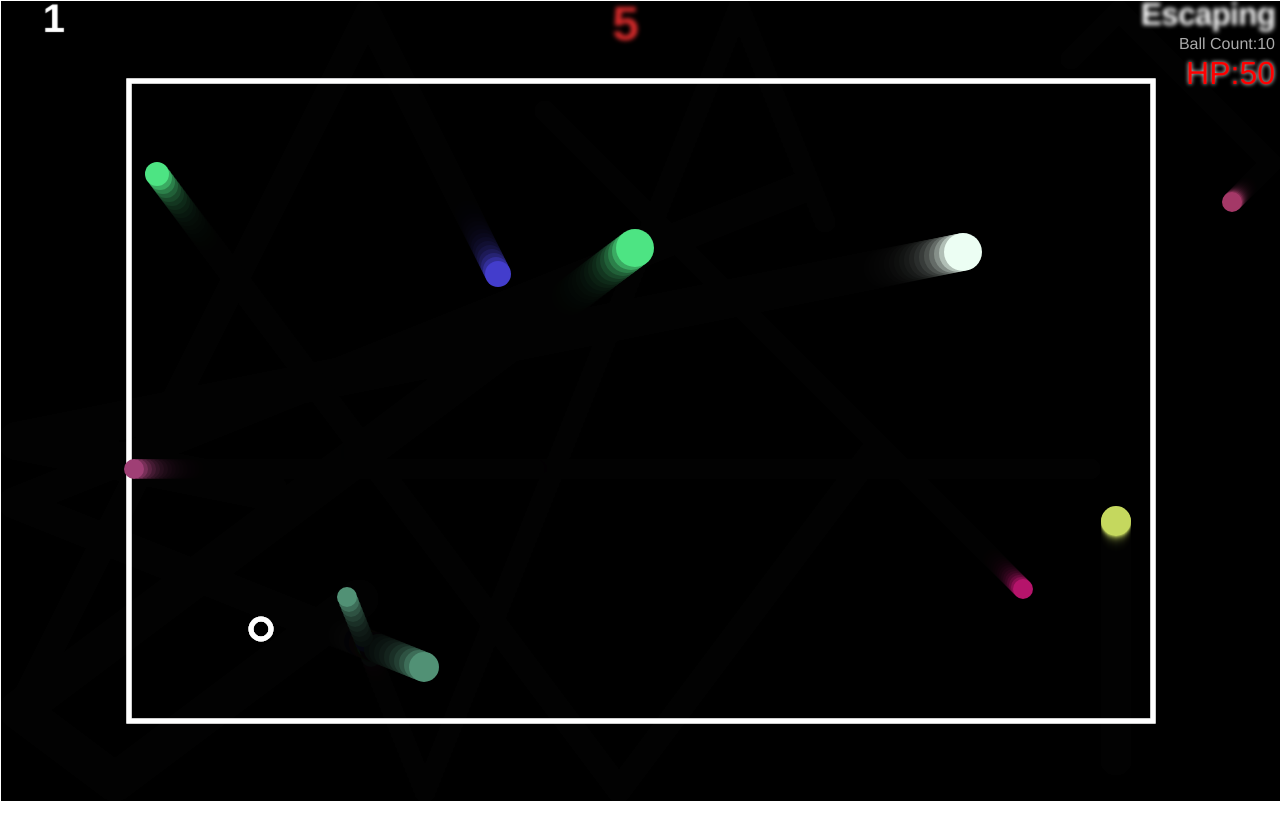
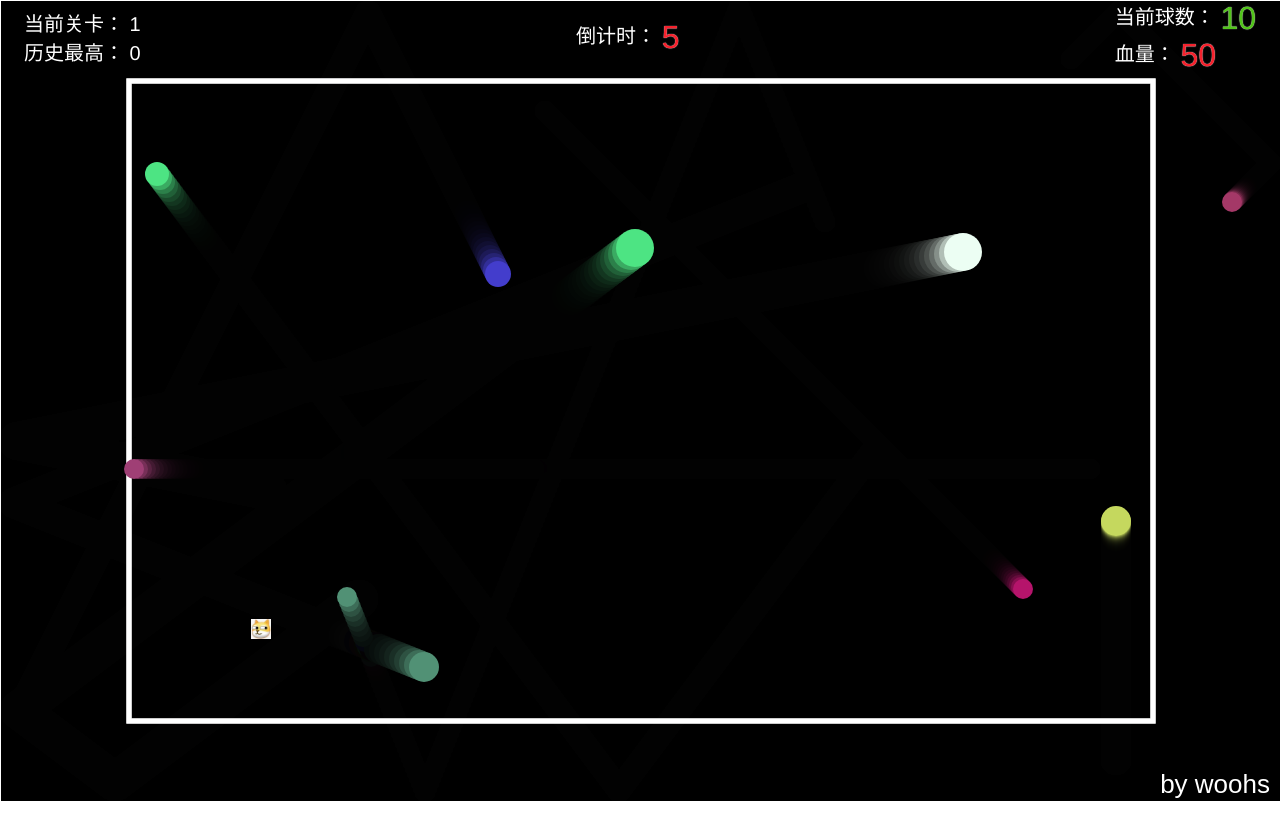
Before and after one commit to woohs/BouncingGame, a plain HTML site: page index.html in a window 1280 px wide. Before the commit the page ends 805 px from the top, so only its background shows below. Drawn offline with Linux system fonts and the light colour scheme.

Commit message:
feat: 更新主角为狗头，优化界面

```diff
--- a/index.html
+++ b/index.html
@@ -3,20 +3,51 @@
 <head>
   <meta charset="utf-8" />
   <meta http-equiv="X-UA-Compatible" content="IE=edge">
-  <title>Escaping</title>
+  <title>快逃！</title>
   <meta name="viewport" content="width=device-width, initial-scale=1">
   <link rel="stylesheet" type="text/css" media="screen" href="style.css" />
 
 </head>
 <body>
-  <h1 id="chapter">1</h1>
-  <h1>Escaping</h1>
-  <h2 id="timeout">10</h2>
-  <h3 id = "result"></h3>
-  <p id = "ballCount">Ball count:</p>
-  <p id = "mainHP">HP:</p>
-  <!-- <div class="move_border"></div> -->
+  <div class="header">
+    <div>
+      <div>
+        当前关卡：
+        <span id="chapter">1</span>
+      </div>
+
+      <div>
+        历史最高：
+        <span id="best-chapter">-</span>
+      </div>
+    </div>
+
+    <div>
+      倒计时：
+      <span id="timeout">10</span>
+    </div>
+
+    <div class="info">
+      <div>
+        当前球数：
+        <span id="ballCount"></span>
+      </div>
+      <div>
+        血量：
+        <span id="mainHP"></span>
+      </div>
+    </div>
+  </div>
+  <div id="result"></div>
+
   <canvas></canvas>
+
+  <div class="footer">
+    <div>by woohs</div>
+  </div>
+
+  <img id="avatar" src="./dog.png">
+
   <script src="main.js"></script>
 </body>
 </html>
--- a/main.js
+++ b/main.js
@@ -1,33 +1,22 @@
-var canvas = document.querySelector('canvas');
-var ctx = canvas.getContext('2d');
+var canvas = document.querySelector("canvas");
+var ctx = canvas.getContext("2d");
 
-var width = canvas.width = window.innerWidth;
-var height = canvas.height = window.innerHeight;
+var width = (canvas.width = window.innerWidth);
+var height = (canvas.height = window.innerHeight);
 var MOVE_MIN_WIDTH = width * 0.1;
 var MOVE_MIN_HEIGHT = height * 0.1;
 var MOVE_MAX_WIDTH = width * 0.9;
 var MOVE_MAX_HEIGHT = height * 0.9;
 var ANIMATION = null;
 
-
-window.onload = function () {
-  updateHtml();
-  showMainHP(evilCircle.hp);
-  setTimeout( () => {
-    gameParams.start = true;
-  }, 1000)
-  loop();
-}
-
-
 // function to generate random number
-function random(min,max) {
-  var num = Math.floor(Math.random()*(max-min)) + min;
+function random(min, max) {
+  var num = Math.floor(Math.random() * (max - min)) + min;
   return num;
 }
 
 //系统变量
-function GameParams(){
+function GameParams() {
   this.time = 10;
   this.chapter = 1;
   this.ballCount = 10;
@@ -45,61 +34,62 @@ function Shape(x, y, velX, velY, exists) {
 //定义控制器
 function EvilCircle(x, y, exists) {
   Shape.call(this, x, y, exists);
-  this.color = 'white';
+  this.color = "white";
   this.size = 10;
   this.velX = 10;
   this.velY = 10;
   this.hp = 50; // 生命值
 }
 
-EvilCircle.prototype.draw = function(){
-  ctx.beginPath();
-  ctx.lineWidth = 5;
+EvilCircle.prototype.draw = function () {
+  var img = document.querySelector("#avatar");
+  // ctx.beginPath();
   ctx.strokeStyle = this.color;
-  ctx.arc(this.x, this.y, this.size, 0, 2 * Math.PI);
-  ctx.stroke();
-}
 
-EvilCircle.prototype.checkBounds = function() {
-  if((this.x + this.size) >= MOVE_MAX_WIDTH) {
+  ctx.drawImage(img, this.x - 10, this.y - 10, 20, 20);
+  // ctx.arc(this.x, this.y, this.size, 0, 2 * Math.PI);
+  // ctx.stroke();
+};
+
+EvilCircle.prototype.checkBounds = function () {
+  if (this.x + this.size >= MOVE_MAX_WIDTH) {
     this.x -= this.size;
   }
 
-  if((this.x - this.size) <= MOVE_MIN_WIDTH) {
+  if (this.x - this.size <= MOVE_MIN_WIDTH) {
     this.x += this.size;
   }
 
-  if((this.y + this.size) >= MOVE_MAX_HEIGHT) {
+  if (this.y + this.size >= MOVE_MAX_HEIGHT) {
     this.y -= this.size;
   }
 
-  if((this.y - this.size) <= MOVE_MIN_HEIGHT) {
+  if (this.y - this.size <= MOVE_MIN_HEIGHT) {
     this.y += this.size;
   }
 };
 
-EvilCircle.prototype.setControls = function() {
+EvilCircle.prototype.setControls = function () {
   var _this = this;
   var _keyPressed = {};
 
   window.onkeyup = function (e) {
     _keyPressed[e.keyCode] = false;
-    if(e.keyCode === 16){
+    if (e.keyCode === 16) {
       _this.velX = 10;
       _this.velY = 10;
     }
-  }
-  window.onkeydown = function(e){
+  };
+  window.onkeydown = function (e) {
     _keyPressed[e.keyCode] = true;
-    if(e.keyCode === 16){
+    if (e.keyCode === 16) {
       _this.velX = 15;
       _this.velY = 15;
     }
-  }
-  setInterval(function(){
-    for(var key in _keyPressed){
-      if(_keyPressed[key]){
-
+  };
+  setInterval(function () {
+    for (var key in _keyPressed) {
+      if (_keyPressed[key]) {
         switch (parseInt(key)) {
           case 65:
             _this.x -= _this.velX;
@@ -119,23 +109,28 @@ EvilCircle.prototype.setControls = function() {
         }
       }
     }
-  },50)
-}
+  }, 50);
+};
 
 //碰撞判断
-EvilCircle.prototype.collisionDetect = function() {
-  for(var j = 0; j < balls.length; j++) {
-
+EvilCircle.prototype.collisionDetect = function () {
+  for (var j = 0; j < balls.length; j++) {
     var dx = this.x - balls[j].x;
     var dy = this.y - balls[j].y;
     var distance = Math.sqrt(dx * dx + dy * dy);
 
     if (distance < this.size + balls[j].size) {
-      this.hp --; //扣分
-      this.color = 'rgb(' + random(0,255) + ',' + random(0,255) + ',' + random(0,255) +')';
+      this.hp--; //扣分
+      this.color =
+        "rgb(" +
+        random(0, 255) +
+        "," +
+        random(0, 255) +
+        "," +
+        random(0, 255) +
+        ")";
       showMainHP(this.hp);
     }
-
   }
 };
 
@@ -153,7 +148,7 @@ function Ball(x, y, velX, velY, exists, color, size) {
 
 // define ball draw method
 
-Ball.prototype.draw = function() {
+Ball.prototype.draw = function () {
   ctx.beginPath();
   ctx.fillStyle = this.color;
   ctx.arc(this.x, this.y, this.size, 0, 2 * Math.PI);
@@ -162,21 +157,21 @@ Ball.prototype.draw = function() {
 
 // define ball update method
 
-Ball.prototype.update = function() {
-  if((this.x + this.size) >= width) {
-    this.velX = -(this.velX);
+Ball.prototype.update = function () {
+  if (this.x + this.size >= width) {
+    this.velX = -this.velX;
   }
 
-  if((this.x - this.size) <= 0) {
-    this.velX = -(this.velX);
+  if (this.x - this.size <= 0) {
+    this.velX = -this.velX;
   }
 
-  if((this.y + this.size) >= height) {
-    this.velY = -(this.velY);
+  if (this.y + this.size >= height) {
+    this.velY = -this.velY;
   }
 
-  if((this.y - this.size) <= 0) {
-    this.velY = -(this.velY);
+  if (this.y - this.size <= 0) {
+    this.velY = -this.velY;
   }
 
   this.x += this.velX;
@@ -185,15 +180,22 @@ Ball.prototype.update = function() {
 
 // define ball collision detection
 
-Ball.prototype.collisionDetect = function() {
-  for(var j = 0; j < balls.length; j++) {
-    if(!(this === balls[j])) {
+Ball.prototype.collisionDetect = function () {
+  for (var j = 0; j < balls.length; j++) {
+    if (!(this === balls[j])) {
       var dx = this.x - balls[j].x;
       var dy = this.y - balls[j].y;
       var distance = Math.sqrt(dx * dx + dy * dy);
 
       if (distance < this.size + balls[j].size) {
-        balls[j].color = this.color = 'rgb(' + random(0,255) + ',' + random(0,255) + ',' + random(0,255) +')';
+        balls[j].color = this.color =
+          "rgb(" +
+          random(0, 255) +
+          "," +
+          random(0, 255) +
+          "," +
+          random(0, 255) +
+          ")";
       }
     }
   }
@@ -206,109 +208,142 @@ var balls = [];
 // define loop that keeps drawing the scene constantly
 
 function loop() {
-  ctx.fillStyle = 'rgba(0,0,0,0.25)';
-  ctx.fillRect(0,0,width,height);
-  ctx.strokeRect(width * 0.1, height * 0.1, width * 0.8, height * 0.8);  //绘制矩形边框
+  ctx.fillStyle = "rgba(0,0,0,0.25)";
+  ctx.fillRect(0, 0, width, height);
+  ctx.lineWidth = 5;
+  ctx.strokeRect(width * 0.1, height * 0.1, width * 0.8, height * 0.8); //绘制矩形边框
 
-  while(balls.length < gameParams.ballCount) {
-    var size = random(10,20);
+  while (balls.length < gameParams.ballCount) {
+    var size = random(10, 20);
     var ball = new Ball(
       // ball position always drawn at least one ball width
       // away from the adge of the canvas, to avoid drawing errors
-      random(0 + size,width - size),
-      random(0 + size,height - size),
-      random(-5,5),
-      random(-5,5),
+      random(0 + size, width - size),
+      random(0 + size, height - size),
+      random(-5, 5),
+      random(-5, 5),
       true,
-      'rgb(' + random(0,255) + ',' + random(0,255) + ',' + random(0,255) +')',
+      "rgb(" +
+        random(0, 255) +
+        "," +
+        random(0, 255) +
+        "," +
+        random(0, 255) +
+        ")",
       size
     );
     balls.push(ball);
   }
 
-
-    for(var i = 0; i < balls.length; i++) {
-      if(balls[i].exists){
+  for (var i = 0; i < balls.length; i++) {
+    if (balls[i].exists) {
       balls[i].draw();
-        if(gameParams.start){
+      if (gameParams.start) {
         balls[i].update();
         balls[i].collisionDetect();
       }
     }
   }
 
-
-
   evilCircle.draw();
   evilCircle.checkBounds();
   evilCircle.collisionDetect();
 
-
   ANIMATION = requestAnimationFrame(loop);
 }
 
-function updateHtml(){
-  document.getElementById('ballCount').innerHTML = 'Ball Count:' + gameParams.ballCount;
-  document.getElementById('chapter').innerHTML = gameParams.chapter;
+function updateHtml() {
+  document.getElementById("ballCount").innerHTML = gameParams.ballCount;
+  document.getElementById("chapter").innerHTML = gameParams.chapter;
 }
-function showMainHP(val){
-  document.getElementById('mainHP').innerHTML = 'HP:' + val;
-  if(val <= 0){
-    document.getElementById('result').innerHTML = 'GAME OVER'
+function showMainHP(val) {
+  document.getElementById("mainHP").innerHTML = val;
+  if (val <= 0) {
+    document.getElementById("result").innerHTML = "GAME OVER";
     window.cancelAnimationFrame(ANIMATION);
-    clearInterval(timer);//停止定时器
+    clearInterval(timer); //停止定时器
 
+    var historyChapter = localStorage.getItem("gameParams.chapter") || 0;
+    if (gameParams.chapter > historyChapter) {
+      localStorage.setItem("gameParams.chapter", gameParams.chapter);
+      document.getElementById("best-chapter").innerHTML = gameParams.chapter;
+    }
   }
 }
 //增加球速度
 function promoteVel() {
-  for(var itm of balls){
+  for (var itm of balls) {
     console.log(itm);
-    itm.velX < 0 ? itm.velX -= random(1, 9)/10 : itm.velX += random(1, 9)/10;
-    itm.velY < 0 ? itm.velY -= random(1, 9)/10 : itm.velY += random(1, 9)/10;
+    itm.velX < 0
+      ? (itm.velX -= random(1, 9) / 10)
+      : (itm.velX += random(1, 9) / 10);
+    itm.velY < 0
+      ? (itm.velY -= random(1, 9) / 10)
+      : (itm.velY += random(1, 9) / 10);
   }
 }
 
-function successAction(){
-  clearInterval(timer);//停止定时器
+function successAction() {
+  clearInterval(timer); //停止定时器
   gameParams.start = false;
-  setTimeout(() => {//延时一秒增加
-    if(gameParams.ballCount < 20){
+  //延时一秒增加
+  if (gameParams.ballCount < 20) {
     gameParams.ballCount += 2;
-    }else{
-      promoteVel();//提升速度
+  } else if (gameParams.ballCount < 30) {
+    promoteVel(); //提升速度
+    gameParams.ballCount += 1;
+  } else {
+    promoteVel(); //提升速度
   }
   gameParams.time = 10;
-    gameParams.chapter ++;
+  gameParams.chapter++;
   updateHtml();
-  }, 1000)
 
-  setTimeout(() => {//延时3秒启动
+  setTimeout(() => {
+    //延时3秒启动
     gameParams.start = true;
 
-    timer = setInterval(()=>{
-      gameParams.time --;
-      document.getElementById('timeout').innerHTML = gameParams.time;
-      if(gameParams.time <= 0){
+    timer = setInterval(() => {
+      document.getElementById("timeout").innerHTML = gameParams.time;
+      if (gameParams.time <= 0) {
         successAction();
       }
-    },1000)
-  },3000);
+      gameParams.time--;
+    }, 1000);
+  }, 3000);
 }
 
+alert("开始游戏？");
+
+// 历史最高分
+document.getElementById("best-chapter").innerHTML =
+  localStorage.getItem("gameParams.chapter") || 0;
+
 //定时器
-var timer = setInterval(()=>{
-  gameParams.time --;
-  document.getElementById('timeout').innerHTML = gameParams.time;
-  if(gameParams.time <= 0){
+var timer = setInterval(() => {
+  gameParams.time--;
+  document.getElementById("timeout").innerHTML = gameParams.time;
+  if (gameParams.time <= 0) {
     successAction();
   }
-},1000)
-
+}, 1000);
 
 //初始化系统变量
 var gameParams = new GameParams();
 
 //初始化目标
-var evilCircle = new EvilCircle(random(MOVE_MIN_WIDTH,MOVE_MAX_WIDTH),random(MOVE_MIN_HEIGHT,MOVE_MAX_HEIGHT),true);
+var evilCircle = new EvilCircle(
+  random(MOVE_MIN_WIDTH, MOVE_MAX_WIDTH),
+  random(MOVE_MIN_HEIGHT, MOVE_MAX_HEIGHT),
+  true
+);
 evilCircle.setControls();
+
+window.onload = function () {
+  updateHtml();
+  showMainHP(evilCircle.hp);
+  setTimeout(() => {
+    gameParams.start = true;
+  }, 1000);
+  loop();
+};
--- a/style.css
+++ b/style.css
@@ -1,9 +1,10 @@
-html, body {
+html,
+body {
   margin: 0;
 }
 
 html {
-  font-family: 'Helvetica Neue', Helvetica, Arial, sans-serif;
+  font-family: "Helvetica Neue", Helvetica, Arial, sans-serif;
   height: 100%;
 }
 
@@ -13,73 +14,60 @@ body {
   border: 1px solid white;
 }
 
-h1 {
-  font-size: 2rem;
-  letter-spacing: -1px;
+.header {
   position: absolute;
-  margin: 0;
-  top: -4px;
-  right: 5px;
-
-  color: transparent;
-  text-shadow: 0 0 4px white;
+  top: 0;
+  left: 0;
+  right: 0;
+  color: white;
+  display: flex;
+  justify-content: space-between;
+  padding: 0px 24px;
+  align-items: center;
+  font-size: 20px;
 }
 
-h2 {
-  font-size: 3rem;
-  letter-spacing: 1px;
-  position: absolute;
-  margin: 0;
-  top: -4px;
-  right: 50%;
-
-  color: transparent;
-  text-shadow: 0 0 4px #d32a2a;
+#timeout {
+  font-size: 2rem;
+  color: #f5222d;
+  text-shadow: 0 0 1px white;
+  vertical-align: sub;
 }
 
-h1#chapter {
-  font-size: 2.5rem;
-  letter-spacing: -1px;
+#result {
   position: absolute;
-  margin: 0;
-  top: -4px;
-  right: 95%;
-
-  text-shadow: 0 0 1px white;
+  top: 50%;
+  left: 50%;
+  transform: translate(-50%, -50%);
+  font-size: 86px;
+  font-weight: bold;
+  color: #f5222d;
 }
 
-p#ballCount {
+#ballCount {
+  font-size: 2rem;
+  color: #52c41a;
+  text-shadow: 0 0 1px white;
+  vertical-align: sub;
+}
+
+#mainHP {
+  font-size: 2rem;
+  color: #f5222d;
+  text-shadow: 0 0 1px white;
+  vertical-align: sub;
+}
+
+#avatar {
+  visibility: hidden;
+}
+
+.footer {
   position: absolute;
-  margin: 0;
-  top: 35px;
-  right: 5px;
-  color: #aaa;
+  text-align: right;
+  font-size: 26px;
+  bottom: 0;
+  right: 10px;
+  font-family: fantasy;
+  color: white;
 }
-p#mainHP {
-  font-size: 2rem;
-  position: absolute;
-  margin: 0;
-  top: 55px;
-  right: 5px;
-  color: rgb(255, 0, 0);
-  text-shadow: 0 0 4px white;
-}
-h3#result {
-  font-size: 7rem;
-  letter-spacing: 1px;
-  position: absolute;
-  margin: 0;
-  top: 25%;
-  right: 25%;
-
-  color: transparent;
-  text-shadow: 0 0 4px #d32a2a;
-}
-.move_border{
-  margin-left: 10%;
-  width: 80%;
-  height: 90%;
-
-  border: 1px solid white;
-  position: absolute;
-}
```
Also changed, not shown: dog.png (added), 1 other file. Lines whose indentation alone changed are shown as unchanged.
